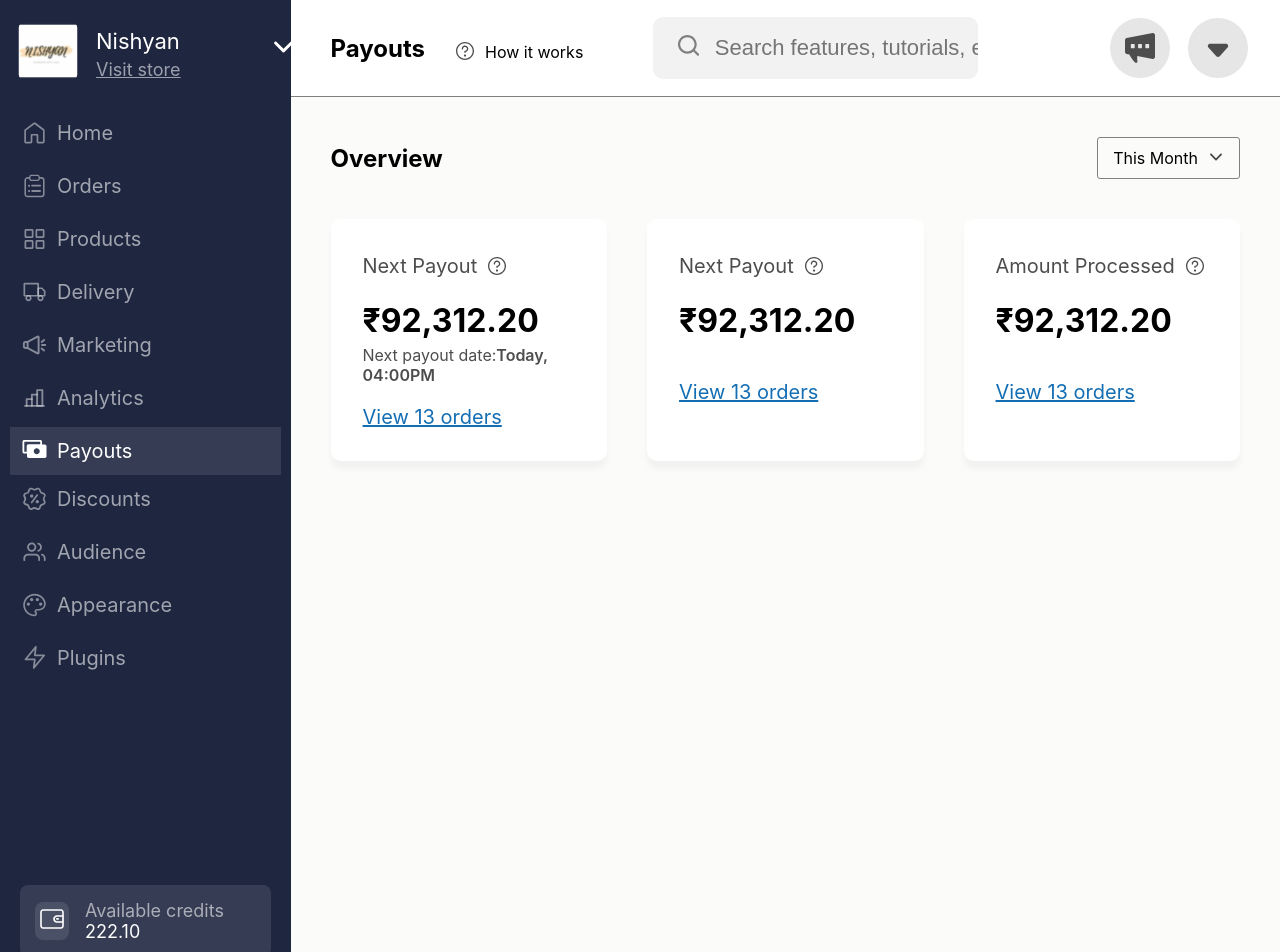
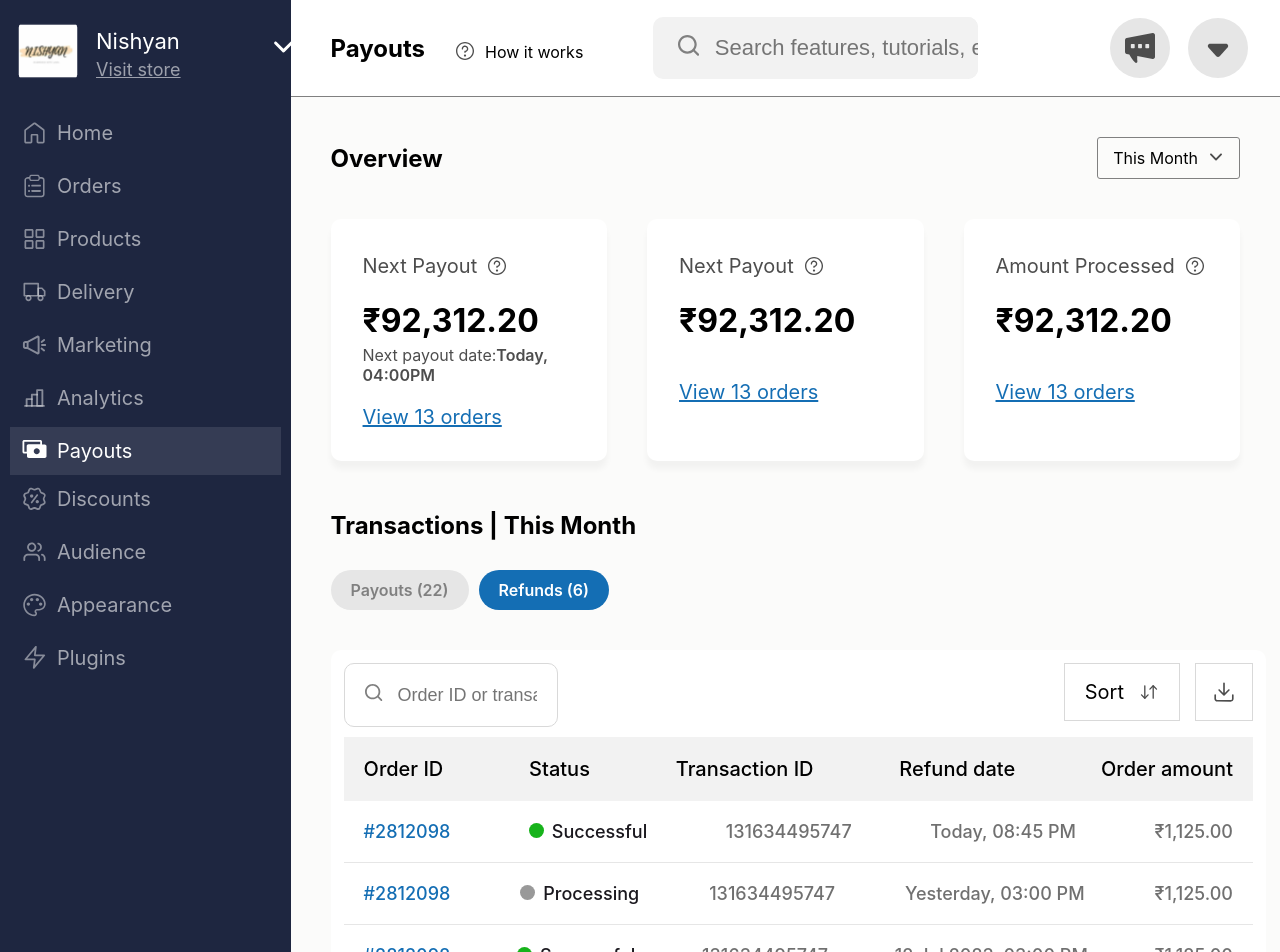
Before and after one commit to arex123/dukaan, a React (Create React App) app: page / in a window 1280 px wide. Shown: the top 952 px of the page. Built offline with nearby package versions, Linux system fonts and the light colour scheme.

Commit message:
txn body done

```diff
--- a/src/Components/Body/Body.js
+++ b/src/Components/Body/Body.js
@@ -1,23 +1,26 @@
-import React from 'react'
+import React, { useRef } from 'react'
 import style from "./body.module.css"
 import Card from '../Card/Card'
+import List from '../List/List';
 
 const Body = () => {
 
-  const card_detail=[
+  const myInp = useRef(null);
+
+  const card_detail = [
     {
-      title:"Next Payout",
-      amount:"92,312.20",
-      desc:"Next payout date",
-      date:"Today, 04:00PM"
+      title: "Next Payout",
+      amount: "92,312.20",
+      desc: "Next payout date",
+      date: "Today, 04:00PM"
     },
     {
-      title:"Next Payout",
-      amount:"92,312.20",
+      title: "Next Payout",
+      amount: "92,312.20",
     },
     {
-      title:"Amount Processed",
-      amount:"92,312.20",
+      title: "Amount Processed",
+      amount: "92,312.20",
     }
   ]
 
@@ -41,16 +44,66 @@ const Body = () => {
           </div>
 
           <div className={style.cards}>
-            <Card info={card_detail[0]}/>
-            <Card info={card_detail[1]}/>
-            <Card info={card_detail[2]}/>
+            <Card info={card_detail[0]} />
+            <Card info={card_detail[1]} />
+            <Card info={card_detail[2]} />
 
           </div>
 
         </div>
 
         <div className={style.transaction_section}>
+          <h2 className={style.txn_title}>Transactions | This Month</h2>
+          <div className={style.txn_btns}>
+            <p>Payouts (22)</p>
+            <p>Refunds (6)</p>
+          </div>
+          <div className={style.txn_list_cont}>
+            <div className={style.list_header}>
+              <div className={style.search_container} onClick={() => { myInp.current.focus() }}>
+                <div >
+                  <svg width="18" height="18" viewBox="0 0 16 16" fill="none" xmlns="http://www.w3.org/2000/svg">
+                    <path d="M6.8 12.0301C3.9328 12.0301 1.6 9.69143 1.6 6.81704C1.6 3.94266 3.9328 1.60401 6.8 1.60401C9.6672 1.60401 12 3.94266 12 6.81704C12 9.69143 9.6672 12.0301 6.8 12.0301ZM12.2792 10.8375C13.1056 9.70827 13.6 8.3216 13.6 6.81704C13.6 3.05805 10.5496 0 6.8 0C3.0504 0 0 3.05805 0 6.81704C0 10.576 3.0504 13.6341 6.8 13.6341C8.4728 13.6341 10.0048 13.0222 11.1896 12.0132L14.0032 14.8339C14.1592 14.9903 14.364 15.0689 14.5688 15.0689C14.7736 15.0689 14.9784 14.9903 15.1344 14.8339C15.4472 14.5203 15.4472 14.0134 15.1344 13.6999L12.2792 10.8375Z" fill="#808080" />
+                  </svg>
 
+                </div>
+                <input placeholder='Order ID or transaction ID' ref={myInp} />
+
+              </div>
+              <div className={style.right_side}>
+                <div className={style.sort}>
+                  <p>Sort </p>
+                  <div>
+                    <svg width="20" height="20" viewBox="0 0 16 16" fill="none" xmlns="http://www.w3.org/2000/svg">
+                      <path fill-rule="evenodd" clip-rule="evenodd" d="M1.62496 9.93424C1.83324 9.72596 2.17093 9.72596 2.37921 9.93424L4.64295 12.198L6.90669 9.93424C7.11497 9.72596 7.45266 9.72596 7.66094 9.93424C7.86922 10.1425 7.86922 10.4802 7.66094 10.6885L5.02007 13.3294C4.81179 13.5376 4.47411 13.5376 4.26583 13.3294L1.62496 10.6885C1.41668 10.4802 1.41668 10.1425 1.62496 9.93424Z" fill="#4D4D4D" />
+                      <path fill-rule="evenodd" clip-rule="evenodd" d="M4.6429 2.51564C4.93746 2.51564 5.17624 2.75442 5.17624 3.04897L5.17624 12.9522C5.17624 13.2468 4.93746 13.4856 4.6429 13.4856C4.34835 13.4856 4.10957 13.2468 4.10957 12.9522L4.10957 3.04897C4.10957 2.75442 4.34835 2.51564 4.6429 2.51564Z" fill="#4D4D4D" />
+                      <path fill-rule="evenodd" clip-rule="evenodd" d="M14.3792 6.06695C14.1709 6.27523 13.8332 6.27523 13.6249 6.06695L11.3612 3.8032L9.09745 6.06695C8.88917 6.27523 8.55149 6.27523 8.34321 6.06695C8.13493 5.85867 8.13493 5.52098 8.34321 5.3127L10.9841 2.67183C11.1924 2.46356 11.53 2.46356 11.7383 2.67183L14.3792 5.3127C14.5875 5.52098 14.5875 5.85867 14.3792 6.06695Z" fill="#4D4D4D" />
+                      <path fill-rule="evenodd" clip-rule="evenodd" d="M11.3612 13.4855C11.0667 13.4855 10.8279 13.2468 10.8279 12.9522L10.8279 3.04896C10.8279 2.75441 11.0667 2.51563 11.3612 2.51563C11.6558 2.51563 11.8946 2.75441 11.8946 3.04896L11.8946 12.9522C11.8946 13.2468 11.6558 13.4855 11.3612 13.4855Z" fill="#4D4D4D" />
+                    </svg>
+
+                  </div>
+                </div>
+
+                <div className={style.download}>
+                  <svg width="22" height="22" viewBox="0 0 20 20" fill="none" xmlns="http://www.w3.org/2000/svg">
+                    <path d="M17.9993 11.9414C18.371 11.9414 18.6811 12.2102 18.7435 12.5968L18.75 12.7L18.7495 16.2321C18.7495 17.5585 17.7164 18.655 16.3813 18.7448L16.2153 18.75L3.77794 18.7499C2.44615 18.7499 1.34529 17.7208 1.25525 16.391L1.25 16.2258V12.6863C1.25 12.2749 1.58596 11.9414 2.00027 11.9414C2.37194 11.9414 2.68197 12.2102 2.74442 12.5968L2.75092 12.7L2.75044 16.2321C2.75044 16.7555 3.14596 17.2013 3.65248 17.2534L3.76695 17.2599L16.2217 17.2602C16.7449 17.2602 17.1902 16.8642 17.2423 16.3577L17.2489 16.2429L17.2492 12.6863C17.2492 12.2749 17.585 11.9414 17.9993 11.9414ZM10.0121 1.25C10.3715 1.25038 10.6815 1.51921 10.744 1.90576L10.7505 2.00892L10.7512 10.8297L13.9124 7.67494C14.1433 7.44469 14.4923 7.39342 14.7961 7.54761L14.9083 7.61495L14.9846 7.68297C15.2334 7.92976 15.2646 8.33058 15.0409 8.65049L14.9652 8.73721L10.5142 13.1745L10.4327 13.2409L10.3271 13.3035L10.2368 13.3399L10.155 13.3617L10.0754 13.374L10.0133 13.3765L9.89007 13.3697L9.78548 13.3471L9.70291 13.3166L9.6007 13.2643L9.54241 13.2224L9.4569 13.1479L5.02399 8.726C4.73169 8.43447 4.73275 7.96287 5.02636 7.67264C5.28648 7.41551 5.69029 7.38633 6.01149 7.60986L6.09848 7.68534L9.25064 10.8296L9.24964 1.9952C9.24964 1.61868 9.53272 1.30251 9.90546 1.25619L10.0121 1.25Z" fill="#4D4D4D" />
+                  </svg>
+
+                </div>
+
+              </div>
+            </div>
+            <div className={style.list_item_titles}>
+              <p>Order ID</p>
+              <p>Status</p>
+              <p>Transaction ID</p>
+              <p>Refund date</p>
+              <p>Order amount</p>
+            </div>
+            <div className={style.list_items}>
+              <List/>
+            </div>
+          </div>
         </div>
       </div>
     </div>
--- a/src/Components/Body/body.module.css
+++ b/src/Components/Body/body.module.css
@@ -32,3 +32,139 @@
     justify-content: space-evenly;
     margin-top: 40px;
 }
+
+.transaction_section{
+    /* background-color: aquamarine; */
+    margin-top: 50px;
+}
+
+.txn_title{
+    font-size: 24px;
+}
+.txn_btns{
+    display: flex;
+
+}
+
+.txn_btns p{
+    margin-top: 30px;
+    text-align: center;
+    padding:10px 20px 10px 20px ;
+    border-radius: 20px;
+    font-weight: 600;
+    font-size: 16px;
+}
+
+.txn_btns p:first-child{
+    background: #E6E6E6;
+    color: #808080;
+    margin-right: 10px;
+}
+
+.txn_btns p:last-child{
+    background: #146EB4;
+    color: white;
+
+}
+
+.txn_list_cont{
+    background-color: #FFFFFF;
+    width: 100%;
+    margin-top: 40px;
+}
+
+
+.search_container{
+    width: 19%;
+    display: flex;
+    /* background: #F2F2F2; */
+    align-items: center;
+    border-radius: 10px;
+    overflow: hidden;
+    height: 65%;
+    cursor: text;
+    border: 1px solid #D9D9D9;
+    padding: 20px;
+
+}
+
+.search_container div{
+    /* margin-left: 25px; */
+    margin-right: 15px;
+}
+.search_container input{
+    width: 100%;
+    border: none;
+    /* background: #F2F2F2; */
+    font-size: 18px;
+    height: 100%;
+
+}
+
+.search_container input:focus{
+    outline: none;
+}
+
+.txn_list_cont{
+    padding: 13px;
+    border-radius: 10px;
+}
+
+.list_header{
+    display: flex;
+    justify-content: space-between;
+}
+
+.right_side{
+    display: flex;
+    /* border: 1px solid #D9D9D9; */
+    font-size: 20px;
+}
+
+.sort{
+    border: 1px solid #D9D9D9;
+    display: inline;
+    display: flex;
+    margin-right: 15px;
+    align-items: center;
+    padding: 10px;
+    height: 36px;
+    justify-content: center;
+}
+
+.sort p{
+    margin: 10px;
+    display: inline;
+}
+
+.sort div{
+    display: inline;
+    margin: 10px;
+
+    margin-left:5px;
+    margin-top: 15px;
+}
+
+.download{
+    border: 1px solid #D9D9D9;
+    display: flex;
+    align-items: center;
+    padding: 10px;
+    height: 36px;
+    width: 36px;
+    justify-content: center;
+
+}
+
+.list_item_titles{
+    background: #F2F2F2;
+    display: flex;
+    justify-content: space-between;
+    padding: 20px;
+    margin-top: 10px;
+}
+
+.list_item_titles p{
+    font-weight: 500;
+    font-size: 20px;
+}
--- /dev/null
+++ b/src/Components/List/List.js
@@ -0,0 +1,65 @@
+import React from 'react'
+import style from './list.module.css'
+const List = () => {
+
+    const item_list=[
+        {
+            id:"#2812098",
+            status:"1",
+            txn_id:"131634495747",
+            refund_date:"Today, 08:45 PM",
+            order_amt:"₹1,125.00"
+        },
+        {
+            id:"#2812098",
+            status:"0",
+            txn_id:"131634495747",
+            refund_date:"Yesterday, 03:00 PM",
+            order_amt:"₹1,125.00"
+        },
+        {
+            id:"#2812098",
+            status:"1",
+            txn_id:"131634495747",
+            refund_date:"12 Jul 2023, 03:00 PM",
+            order_amt:"₹1,125.00"
+        },
+        {
+            id:"#2812098",
+            status:"1",
+            txn_id:"131634495747",
+            refund_date:"12 Jul 2023, 03:00 PM",
+            order_amt:"₹1,125.00"
+        },
+        {
+            id:"#2812098",
+            status:"1",
+            txn_id:"131634495747",
+            refund_date:"12 Jul 2023, 03:00 PM",
+            order_amt:"₹1,125.00"
+        },
+        {
+            id:"#2812098",
+            status:"1",
+            txn_id:"131634495747",
+            refund_date:"12 Jul 2023, 03:00 PM",
+            order_amt:"₹1,125.00"
+        }
+    ]
+
+    return (item_list.map((item,index)=>(
+        <div key={item.id+index} className={style.list_items}>
+            <p className={style.list_id}>{item.id}</p>
+            <p className={style.list_status}>{item.status==1?<span className={style.success}>Successful</span>:<span className={style.processing}>Processing</span>  }</p>
+            <p className={style.list_txn_id}>{item.txn_id}</p>
+            <p className={style.list_refund_date}>{item.refund_date}</p>
+            <p className={style.list_order_amt}>{item.order_amt}</p>
+        </div>
+
+    ))
+
+
+    )
+}
+
+export default List
--- /dev/null
+++ b/src/Components/List/list.module.css
@@ -0,0 +1,52 @@
+.list_items{
+    display: flex;
+    justify-content: space-between;
+    padding: 20px;
+}
+
+.list_items:not(:last-child){
+    border-bottom: 1px solid #E6E6E6;
+
+}
+
+.list_items p{
+    /* margin-right: 0px; */
+    font-weight: 500;
+    font-size: 18px;
+}
+
+.success::before{
+    content: " ";
+    width: 15px;
+    height: 15px;
+    display: inline-block;
+    border-radius: 50%;
+    background: #17B31B;
+    margin-right: 8px;
+}
+
+
+.processing::before{
+    content: " ";
+    width: 15px;
+    height: 15px;
+    display: inline-block;
+    border-radius: 50%;
+    background: #999999;
+    margin-right: 8px;
+
+}
+
+.list_id{
+    color: #146EB4;
+}
+
+.list_status{
+    color: #1A181E;
+
+}
+
+.list_txn_id,.list_refund_date,.list_order_amt{
+    color: #4D4D4D;
+    opacity: .8;
+}
--- a/src/Components/Navbar/Navbar.module.css
+++ b/src/Components/Navbar/Navbar.module.css
@@ -1,5 +1,6 @@
 .Navbar{
-    min-height: 100vh;
+    /* box-sizing: content-box; */
+    /* min-height: 100vh; */
     width:350px;
     background: #1E2640;
     color: #FFFFFF95;
```
